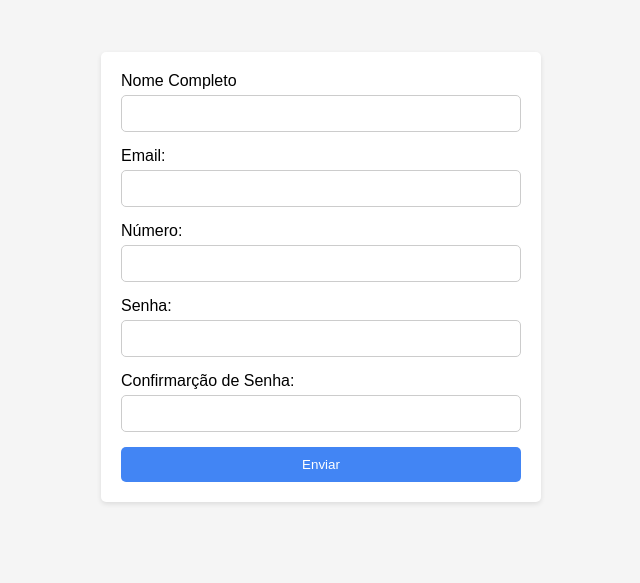
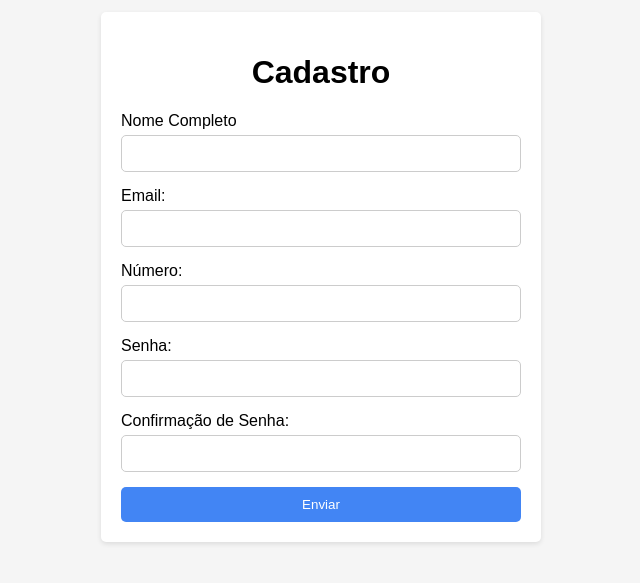
Before and after one commit to MatheusWoliveira/javascript, a plain HTML site: page validaçãoDeCampos/index.html in a window 1280 px wide. Shown: the part 123-706 px from the top of the page, without its empty margins (319-959 px from the left). Drawn offline with Linux system fonts and the light colour scheme.

```diff
--- a/validaçãoDeCampos/index.html
+++ b/validaçãoDeCampos/index.html
@@ -9,7 +9,8 @@
 </head>
 <body>
     <div class="form-container">
-        <form action="pgCadastro.html" id="formulario" method="get" >
+        <h1>Cadastro</h1>
+        <form action="pgCadastro.html" id="formulario" method="GET" >
           <label for="nome">Nome Completo</label>
           <input type="text" id="nome" name="nome">
 
@@ -22,7 +23,7 @@
           <label for="senha">Senha:</label>
           <input type="password" id="senha" name="senha" required>
 
-          <label for="confirmar-senha">Confirmarção de Senha:</label>
+          <label for="confirmar-senha">Confirmação de Senha:</label>
           <input type="password" id="confirmar-senha" name="confirmar-senha" required>
 
           <button type="submit" id="submit">Enviar</button>
--- a/validaçãoDeCampos/pgCadastro.css
+++ b/validaçãoDeCampos/pgCadastro.css
@@ -7,6 +7,10 @@
     justify-content: center;
     align-items: center;
     height: 100vh;
+  }
+
+  .form-container h1{
+    text-align: center;
   }
 
   .form-container {
--- a/validaçãoDeCampos/scriptCadastro.js
+++ b/validaçãoDeCampos/scriptCadastro.js
@@ -27,7 +27,6 @@
         console.log("Confirmação de senha errado !");
         return false;
     } else {
-        alert("Cadastrado");
         console.log("senha digitado certo !");
     }
 
@@ -61,8 +60,21 @@
     validarNumero();
 });
 
+// function enviarForms(event){
+
+//     document.getElementById("formulario").addEventListener("submit")
+
+//     if(!validarNumero() || validarNom() || verificarSenha()){
+//         event.preventDefault();
+//     } else {
+//         alert("você se cadastrou com sucesso !!");
+//     }
+// }
+
 document.getElementById("formulario").addEventListener("submit", function(event) {
     if (!validarNumero() || !verificarSenha() || !validarNome()) {
         event.preventDefault(); // Impede a submissão do formulário
+    } else {
+        alert("Você se cadastrou com sucesso !!");
     }
 });
```
